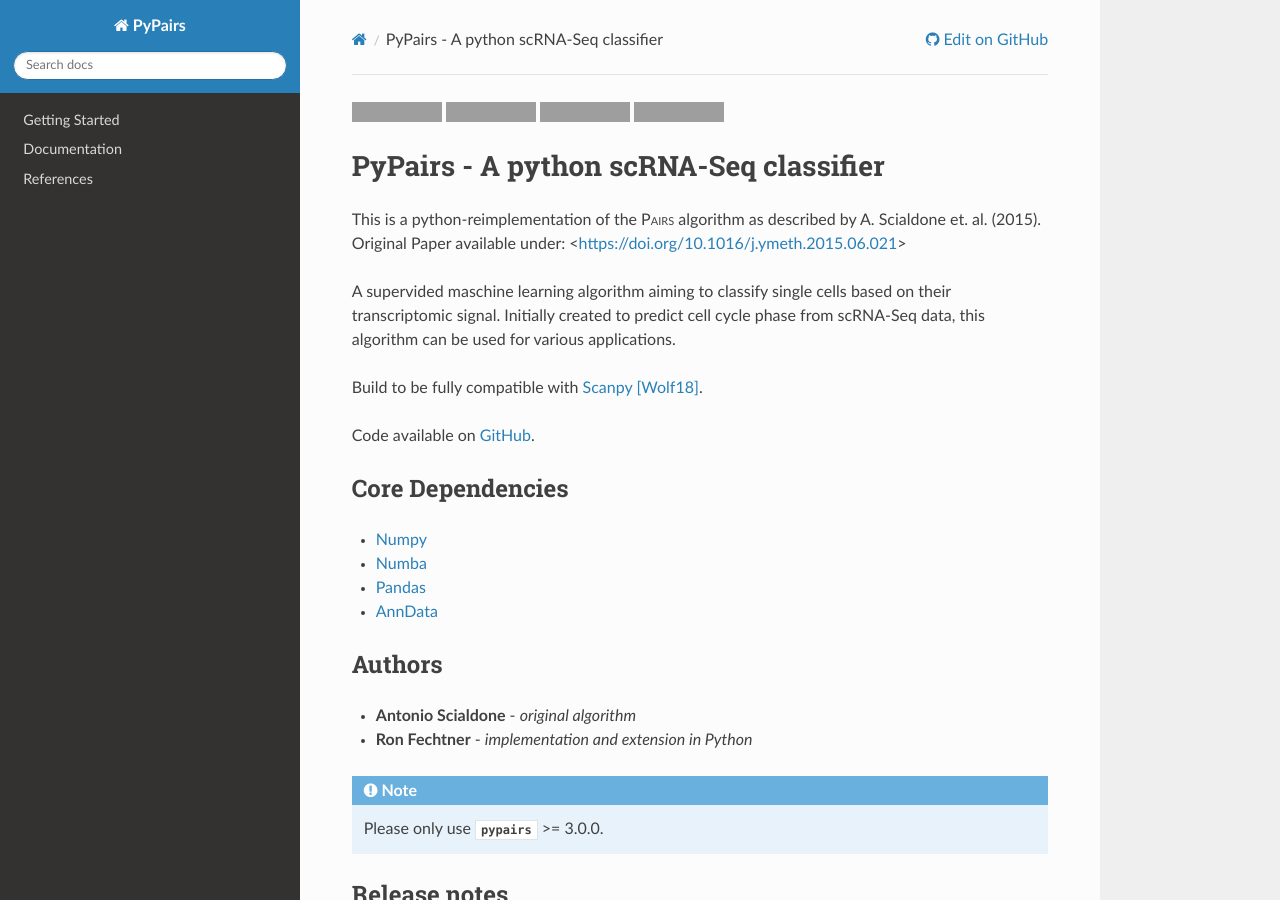
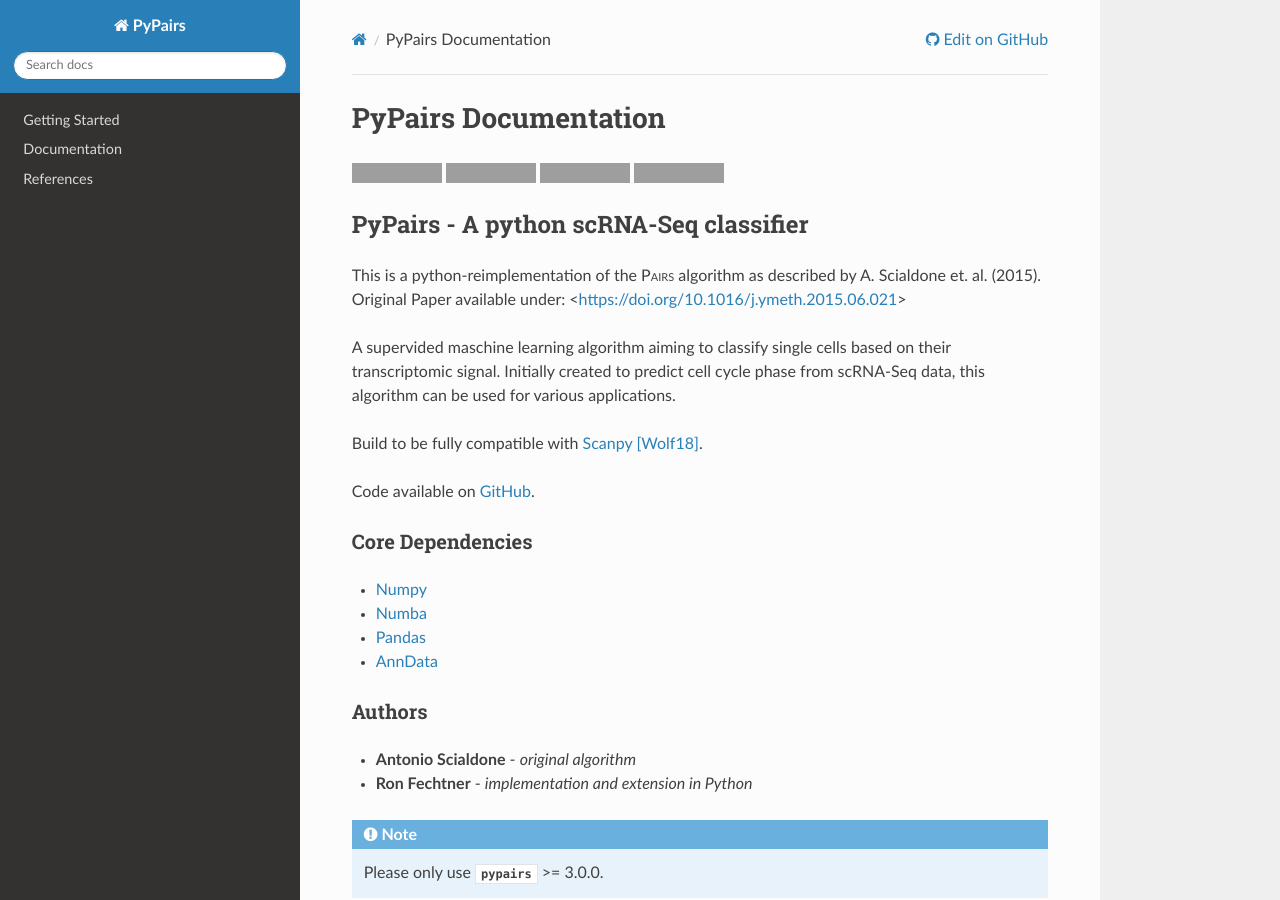
Before and after one commit to rfechtner/pypairs, a Sphinx documentation site: the page built from docs/index.rst, in a window 1280 px wide and 900 px high, cut to the strip 0-900 px from the top of the window. Built offline with Sphinx 7.4.7 and the Read the Docs theme 2.0.0, drawn with Linux system fonts in a browser that asks for light colours; the version number could not be read and is left out; some of the changed lines change nothing that is shown; grey boxes are pictures that could not be loaded.

Commit message:
Cleaning Documentation Output

```diff
--- a/docs/README.rst
+++ b/docs/README.rst
@@ -11,6 +11,8 @@
 
 
 .. role:: smallcaps
+
+
 
 PyPairs - A python scRNA-Seq classifier
 =======================================
--- a/docs/conf.py
+++ b/docs/conf.py
@@ -152,117 +152,34 @@
 
 latex_engine = 'pdflatex'
 
-latex_elements = {
-    'papersize': 'a4paper',
-    'releasename':" ",
-    'fncychap': '\\usepackage{fncychap}',
-    'fontpkg': '\\usepackage{amsmath,amsfonts,amssymb,amsthm}',
-    'figure_align':'htbp',
-    'pointsize': '10pt',
-    'preamble': r'''
-    %% %% %% %% %% %% %% %% %% %% Meher %% %% %% %% %% %% %% %% %%
-    %% %add number to subsubsection 2=subsection, 3=subsubsection
-    %% % below subsubsection is not good idea.
-    \setcounter{secnumdepth}{3}
-    %
-    %% %% Table of content upto 2=subsection, 3=subsubsection
-    \setcounter{tocdepth}{2}
-    \usepackage{amsmath,amsfonts,amssymb,amsthm}
-    \usepackage{graphicx}
-    %% % r educe spaces for Table of contents, figures and tables
-    %% % i t is used "\addtocontents{toc}{\vskip -1.2cm}" etc. in the document
-    \usepackage[notlot,nottoc,notlof]{}
-    \usepackage{color}
-    \usepackage{transparent}
-    \usepackage{eso-pic}
-    \usepackage{lipsum}
-    \usepackage{footnotebackref} %% link at the footnote to go to the place of footnote in the text
-    %% spacing between line
-    \usepackage{setspace}
-    %% %% \onehalfspacing
-    %% %% \doublespacing
-    \singlespacing
-    %% %% %% %% %% % d atetime
-    \usepackage{datetime}
-    \newdateformat{MonthYearFormat}{%
-    \monthname[\THEMONTH], \THEYEAR}
-    %% RO, LE will not work for 'oneside' layout.
-    %% Change oneside to twoside in document class
-    \usepackage{fancyhdr}
-    \pagestyle{fancy}
-    \fancyhf{}
-    %% % Alternating Header for oneside
-    \fancyhead[L]{\ifthenelse{\isodd{\value{page}}}{ \small \nouppercase{\leftmark} }{}}
-    \fancyhead[R]{\ifthenelse{\isodd{\value{page}}}{}{ \small \nouppercase{\rightmark} }}
-    %% % Alternating Header for two side
-    %\fancyhead[RO]{\small \nouppercase{\rightmark}}
-    %\fancyhead[LE]{\small \nouppercase{\leftmark}}
-    %% for oneside: change footer at right side. If you want to use Left and right then use same as header defined above.
-    \fancyfoot[R]{\ifthenelse{\isodd{\value{page}}}{{\tiny Meher Krishna Patel} }{\href{http://pythondsp.readthedocs.io/en/latest/pythondsp/toc.html}{\tiny PythonDSP}}}
-    %% % Alternating Footer for two side
-    %\fancyfoot[RO, RE]{\scriptsize Meher Krishna Patel (mekrip@gmail.com)}
-    %% % page number
-    \fancyfoot[CO, CE]{\thepage}
-    \renewcommand{\headrulewidth}{0.5pt}
-    \renewcommand{\footrulewidth}{0.5pt}
-    \RequirePackage{tocbibind} %% % c omment this to remove page number for following
-    \addto\captionsenglish{\renewcommand{\contentsname}{Table of contents}}
-    \addto\captionsenglish{\renewcommand{\listfigurename}{List of figures}}
-    \addto\captionsenglish{\renewcommand{\listtablename}{List of tables}}
-    % \addto\captionsenglish{\renewcommand{\chaptername}{Chapter}}
-    %% reduce spacing for itemize
-    \usepackage{enumitem}
-    \setlist{nosep}
-    %% %% %% %% %% % Quote Styles at the top of chapter
-    \usepackage{epigraph}
-    \setlength{\epigraphwidth}{0.8\columnwidth}
-    \newcommand{\chapterquote}[2]{\epigraphhead[60]{\epigraph{\textit{#1}}{\textbf {\textit{--#2}}}}}
-    %% %% %% %% %% % Qutote for all places excep Chapter
-    \newcommand{\sectionquote}[2]{{\quote{\textit{``#1''}}{\textbf {\textit{--#2}}}}}
-    ''',
-    'maketitle': r'''
-    \pagenumbering{Roman} %% % to avoid page 1 conflict with actual page 1
-    \begin{titlepage}
-    \centering
-    \vspace*{40mm} %% % * is used to give space from top
-    \textbf{\Huge {Sphinx format for Latex and HTML}}
-    \vspace{0mm}
-    \vspace{0mm}
-    \Large \textbf{{Meher Krishna Patel}}
-    \small Created on : Octorber, 2017
-    \vspace*{0mm}
-    \small Last updated : \MonthYearFormat\today
-    %% \vfill adds at the bottom
-    \vfill
-    \small \textit{More documents are freely available at }{\href{http://pythondsp.readthedocs.io/en/latest/pythondsp/toc.html}{PythonDSP}}
-    \end{titlepage}
-    \clearpage
-    \pagenumbering{roman}
-    \tableofcontents
-    \listoffigures
-    \listoftables
-    \clearpage
-    \pagenumbering{arabic}
-    ''',
-    # Latex figure (float) alignment
-    #
-    # 'figure_align': 'htbp',
-    'sphinxsetup': \
-    'hmargin={0.7in,0.7in}, vmargin={1in,1in}, \
-    verbatimwithframe=true, \
-    TitleColor={rgb}{0,0,0}, \
-    HeaderFamily=\\rmfamily\\bfseries, \
-    InnerLinkColor={rgb}{0,0,1}, \
-    OuterLinkColor={rgb}{0,0,1}',
-    'tableofcontents':' '
-}
-
 # Grouping the document tree into LaTeX files. List of tuples
 # (source start file, target name, title,
 #  author, documentclass [howto, manual, or own class]).
 latex_documents = [
     (master_doc, 'PyPairs.tex', 'PyPairs Documentation',
      author, 'manual'),
+]
+
+
+# -- Options for manual page output ------------------------------------------
+
+# One entry per manual page. List of tuples
+# (source start file, name, description, authors, manual section).
+man_pages = [
+    (master_doc, 'pypairs', 'PyPairs Documentation',
+     author, 1)
+]
+
+
+# -- Options for Texinfo output ----------------------------------------------
+
+# Grouping the document tree into Texinfo files. List of tuples
+# (source start file, target name, title, author,
+#  dir menu entry, description, category)
+texinfo_documents = [
+    (master_doc, 'pypairs', 'PyPairs Documentation',
+     author, 'PyPairs', 'A python scRNA-Seq classifier',
+     'Miscellaneous'),
 ]
 
 # -- Extension configuration -------------------------------------------------
--- a/docs/index.rst
+++ b/docs/index.rst
@@ -1,5 +1,9 @@
 .. role:: small
 .. role:: smallcaps
+
+=====
+PyPairs Documentation
+=====
 
 .. include:: README.rst
 
```
